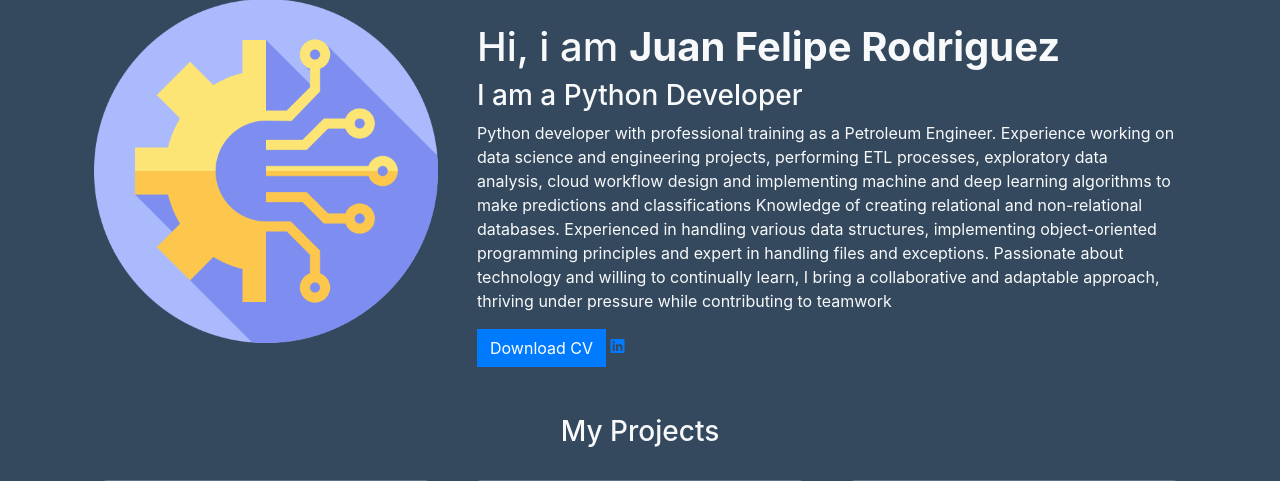
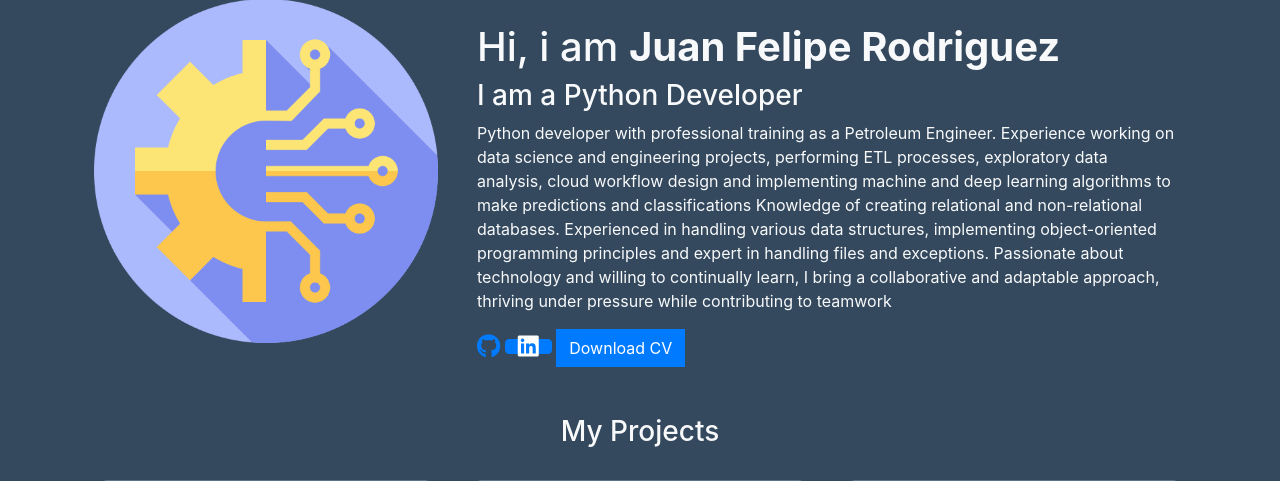
Before and after one commit to felipe97rg/Django_Portfolio, a Django app: page / in a window 1280 px wide. Shown: the part 81-562 px from the top of the page. Run offline with Django 5.2, Linux system fonts and the light colour scheme; data comes from the database, SQL or seed files in the repository; some libraries are stand-ins or nearby versions.

Commit message:
iconos 5

```diff
--- a/portfolio/templates/home.html
+++ b/portfolio/templates/home.html
@@ -24,10 +24,13 @@
                     in handling files and exceptions. Passionate about technology and willing to continually learn, I bring
                     a collaborative and adaptable approach, thriving under pressure while contributing to teamwork
                 </p>
+                <a href="https://github.com/felipe97rg" target="_blank">
+                  <i class="fa-brands fa-github fa-xl"></i>
+                </a>
+                <a href="https://www.linkedin.com/in/juan-felipe-rodriguez-granados-558673186" target="_blank">
+                  <i class="btn btn-primary fa-brands fa-linkedin fa-xl"></i>
+                </a>
                 <a class="btn btn-primary btn-g rounded-0 mv-3" href="{% static 'portfolio/CV_Juan_Felipe_Rodriguez.docx.pdf'%}" target = "_blank">Download CV</a>
-                <a href="https://www.linkedin.com/in/juan-felipe-rodriguez-granados-558673186" target="_blank">
-                  <i class="fa-brands fa-linkedin"></i>
-                </a>
 
         </div>
 
```
